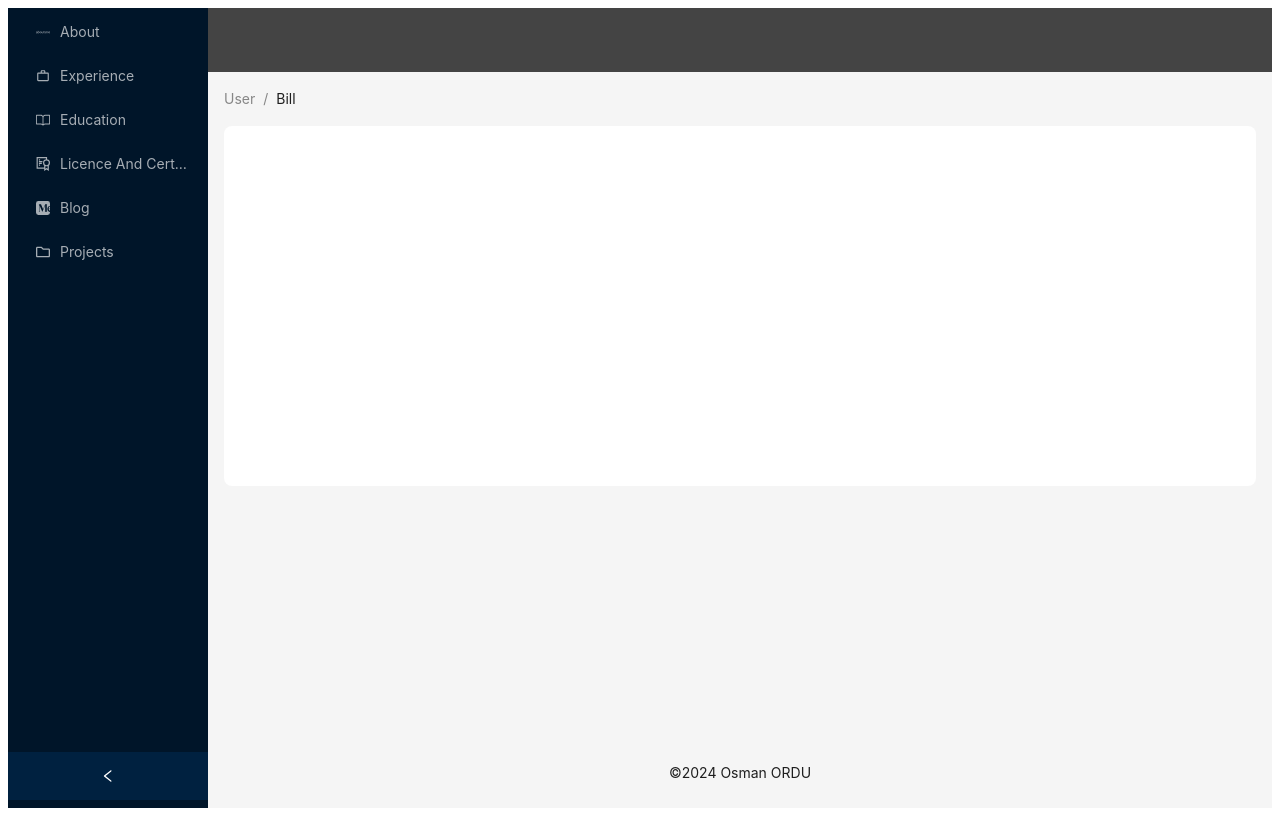
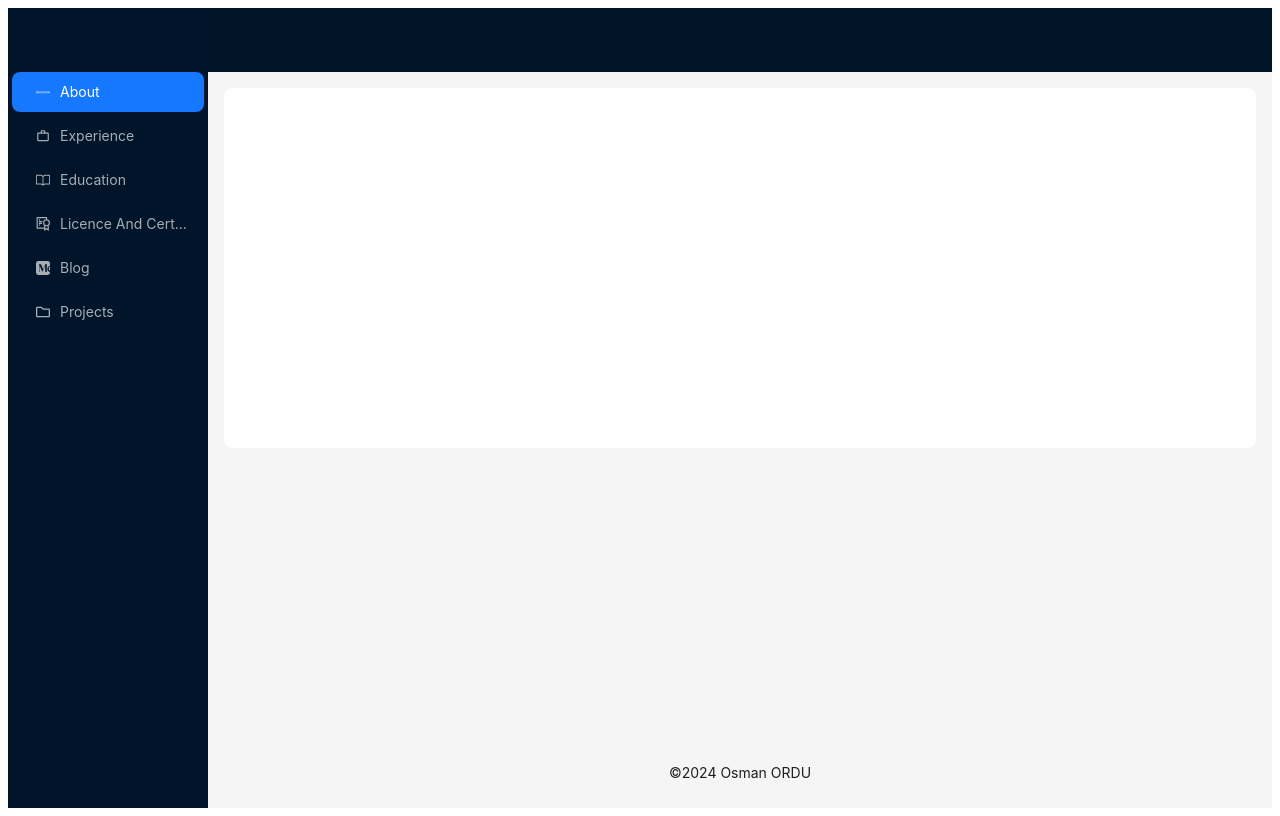
Before and after one commit to Osman-ordu/porfolio, a React (Vite) app: page / in a window 1280 px wide. Built offline with nearby package versions, Linux system fonts and the light colour scheme.

Commit message:
menu fixes

```diff
--- a/src/components/layout/MainLayout.jsx
+++ b/src/components/layout/MainLayout.jsx
@@ -1,104 +1,37 @@
 import React, { useState } from "react";
-import { Link, Outlet } from "react-router-dom";
-import { Breadcrumb, Layout, Menu, theme } from "antd";
-import { SiAboutdotme } from "react-icons/si";
-import { MdOutlineWorkOutline } from "react-icons/md";
-import { GoBook } from "react-icons/go";
-import { GrCertificate } from "react-icons/gr";
-import { SiMedium } from "react-icons/si";
-import { FaRegFolder } from "react-icons/fa";
+import { Outlet } from "react-router-dom";
+import { Layout, theme } from "antd";
+import { SiWireshark } from "react-icons/si";
+import Menu from "../menu";
 
-const { Header,Content, Footer, Sider } = Layout;
-
-const menuData = [
-  { key: "about", icon: <SiAboutdotme />, title: "About", link: "/about" },
-  {
-    key: "experience",
-    icon: <MdOutlineWorkOutline />,
-    title: "Experience",
-    link: "/experience",
-  },
-  {
-    key: "education",
-    icon: <GoBook />,
-    title: "Education",
-    link: "/education",
-  },
-  {
-    key: "certificates",
-    icon: <GrCertificate />,
-    title: "Licence And Certificates",
-    link: "/certificates",
-  },
-  { key: "blog", icon: <SiMedium />, title: "Blog", link: "/blog" },
-  {
-    key: "projects",
-    icon: <FaRegFolder />,
-    title: "Projects",
-    link: "/projects",
-  },
-];
+const { Header, Content, Footer, Sider } = Layout;
 
 const MainLayout = () => {
   const [collapsed, setCollapsed] = useState(false);
-  const {
-    token: { colorBgContainer, borderRadiusLG },
-  } = theme.useToken();
-
+  const { token: { colorBgContainer, borderRadiusLG }, } = theme.useToken();
 
   return (
     <Layout style={{ minHeight: "100vh" }}>
-      <Sider
-        collapsible
-        collapsed={collapsed}
-        onCollapse={(value) => setCollapsed(value)}
-      >
-        <div className="demo-logo-vertical" />
-        <Menu theme="dark" defaultSelectedKeys={["1"]} mode="inline">
-          {menuData.map((item) => (
-            <Menu.Item
-              key={item.key}
-              icon={item.icon}
+      <Sider trigger={null} collapsible collapsed={collapsed} onCollapse={(value) => setCollapsed(value)} >
+        <div style={{padding:'15%'}}></div>
+        <Menu />
+      </Sider>
+      <Layout>
 
-            >
-              <Link to={item.link}>{item.title}</Link>
-            </Menu.Item>
-          ))}
-        </Menu>
-      </Sider>
+        <Header style={{ padding: 20, background: "#001628", }} />
+        <Content style={{ margin: "0 16px" }}>
+          <div style={{margin:'16px '}}></div>
 
-      <Layout>
-        <Header
-          style={{
-            padding: 20,
-            background: "#444",
-          }}
-        />
-  <Content style={{ margin: "0 16px" }}>
-  <Breadcrumb style={{ margin: "16px 0" }}>
-    <Breadcrumb.Item>User</Breadcrumb.Item>
-    <Breadcrumb.Item>Bill</Breadcrumb.Item>
-  </Breadcrumb>
+          <div style={{
+              padding: 24,
+              minHeight: 360,
+              background: colorBgContainer,
+              borderRadius: borderRadiusLG, }} >
+            <Outlet />
+          </div>
+        </Content>
 
-  <div
-  style={{
-    padding: 24,
-    minHeight: 360,
-    background: colorBgContainer,
-    borderRadius: borderRadiusLG,
-  }}
->
-<Outlet/>
-</div>
-</Content>
-
-        <Footer
-          style={{
-            textAlign: "center",
-          }}
-        >
-          ©{new Date().getFullYear()} Osman ORDU
-        </Footer>
+        <Footer style={{ textAlign: "center", }}> ©{new Date().getFullYear()} Osman ORDU</Footer>
       </Layout>
     </Layout>
   );
--- /dev/null
+++ b/src/components/menu/index.jsx
@@ -0,0 +1,58 @@
+import React from "react";
+import { Link } from "react-router-dom";
+import { Menu } from "antd";
+import { SiAboutdotme,  SiMedium  } from "react-icons/si";
+import { MdOutlineWorkOutline } from "react-icons/md";
+import { GoBook } from "react-icons/go";
+import { GrCertificate } from "react-icons/gr";
+import { FaRegFolder } from "react-icons/fa";
+
+const MenuGroup = () => {
+
+  const menuData = [
+    { key: "about", icon: <SiAboutdotme />, title: "About", link: "/about" },
+    {
+      key: "experience",
+      icon: <MdOutlineWorkOutline />,
+      title: "Experience",
+      link: "/experience",
+    },
+    {
+      key: "education",
+      icon: <GoBook />,
+      title: "Education",
+      link: "/education",
+    },
+    {
+      key: "certificates",
+      icon: <GrCertificate />,
+      title: "Licence And Certificates",
+      link: "/certificates",
+    },
+    { key: "blog", icon: <SiMedium />, title: "Blog", link: "/blog" },
+    {
+      key: "projects",
+      icon: <FaRegFolder />,
+      title: "Projects",
+      link: "/projects",
+    },
+  ];
+
+  const handleMenuClick = ( {key }) => {
+    localStorage.setItem('page',key)
+  }
+
+  return (
+
+      <Menu theme="dark" defaultSelectedKeys={["about"]} mode="inline">
+        {menuData.map((item) => (
+          <Menu.Item key={item.key} icon={item.icon} onClick={handleMenuClick}>
+            <Link to={item.link}>{item.title}</Link>
+          </Menu.Item>
+        ))}
+      </Menu>
+
+  );
+};
+
+export default MenuGroup;
```
